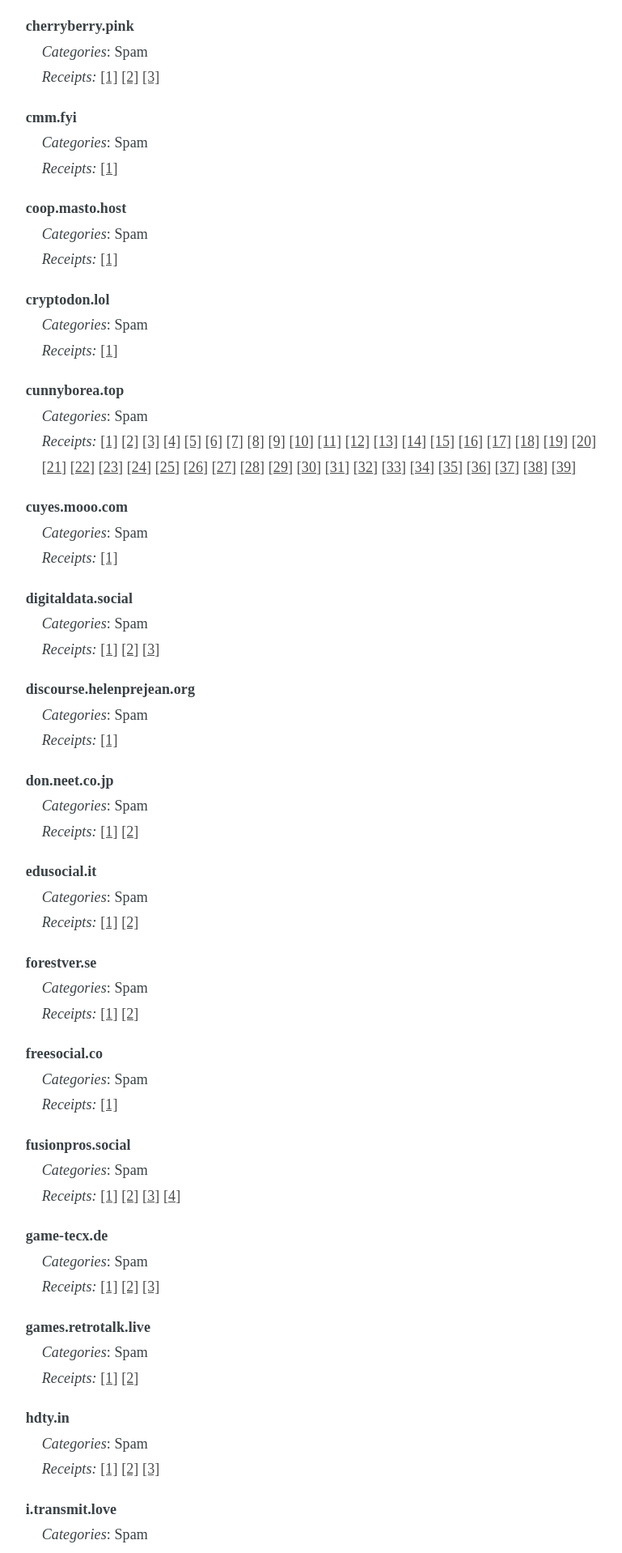
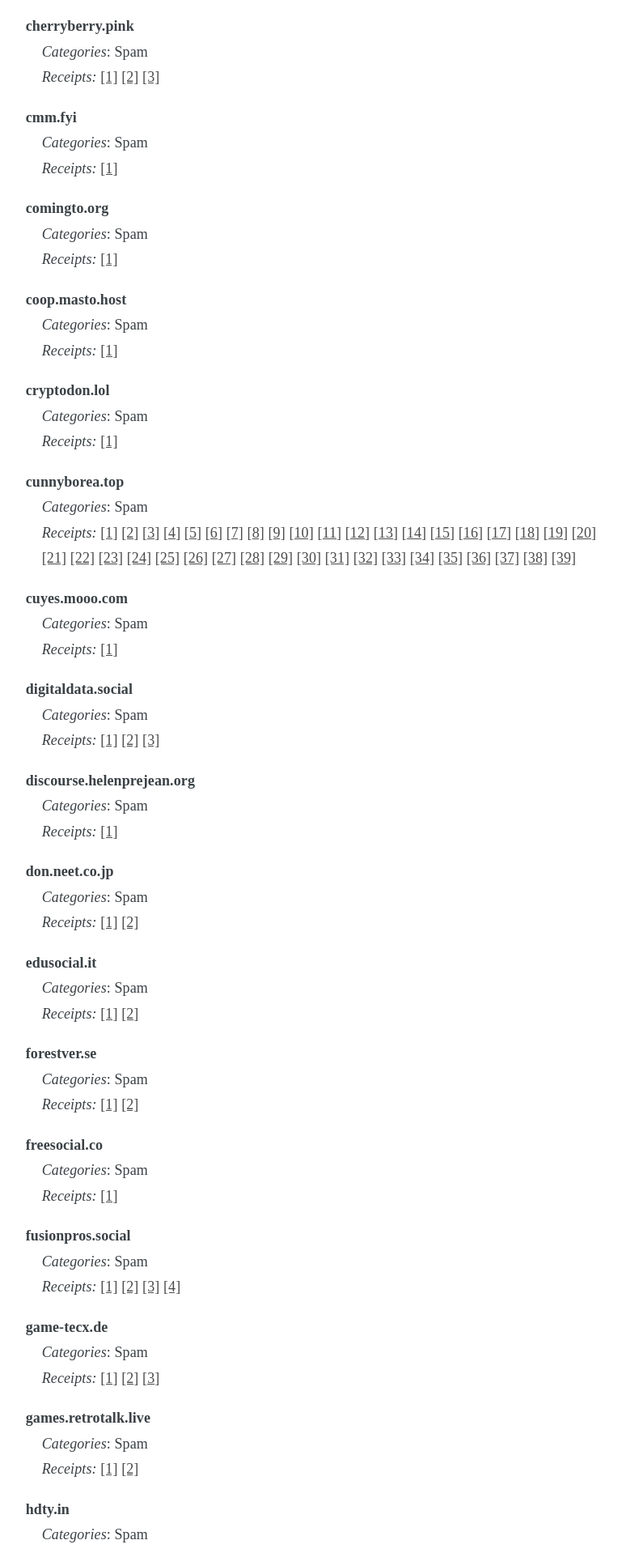
Before and after one commit to chaossocial/meta, a Jekyll site: the page built from federation.md, in a window 1280 px wide. Shown: the part 1986-3904 px from the top of the page at 81% size, without its empty margins (398-1167 px from the left). Built offline with Jekyll 4.4.1, drawn with Linux system fonts in a browser that asks for light colours; some of the changed text lies outside the part shown.

Commit message:
Limit comingto.org

```diff
--- a/_data/limited_instances.json
+++ b/_data/limited_instances.json
@@ -132,6 +132,17 @@
     ],
     "receipts": [
       "https://cmm.fyi/@ypdxero8yy"
+    ],
+    "comment_en": "",
+    "comment_de": ""
+  },
+  {
+    "instance": "comingto.org",
+    "tags": [
+      "SPAM"
+    ],
+    "receipts": [
+      "https://comingto.org/@43ngm0df05"
     ],
     "comment_en": "",
     "comment_de": ""
```
